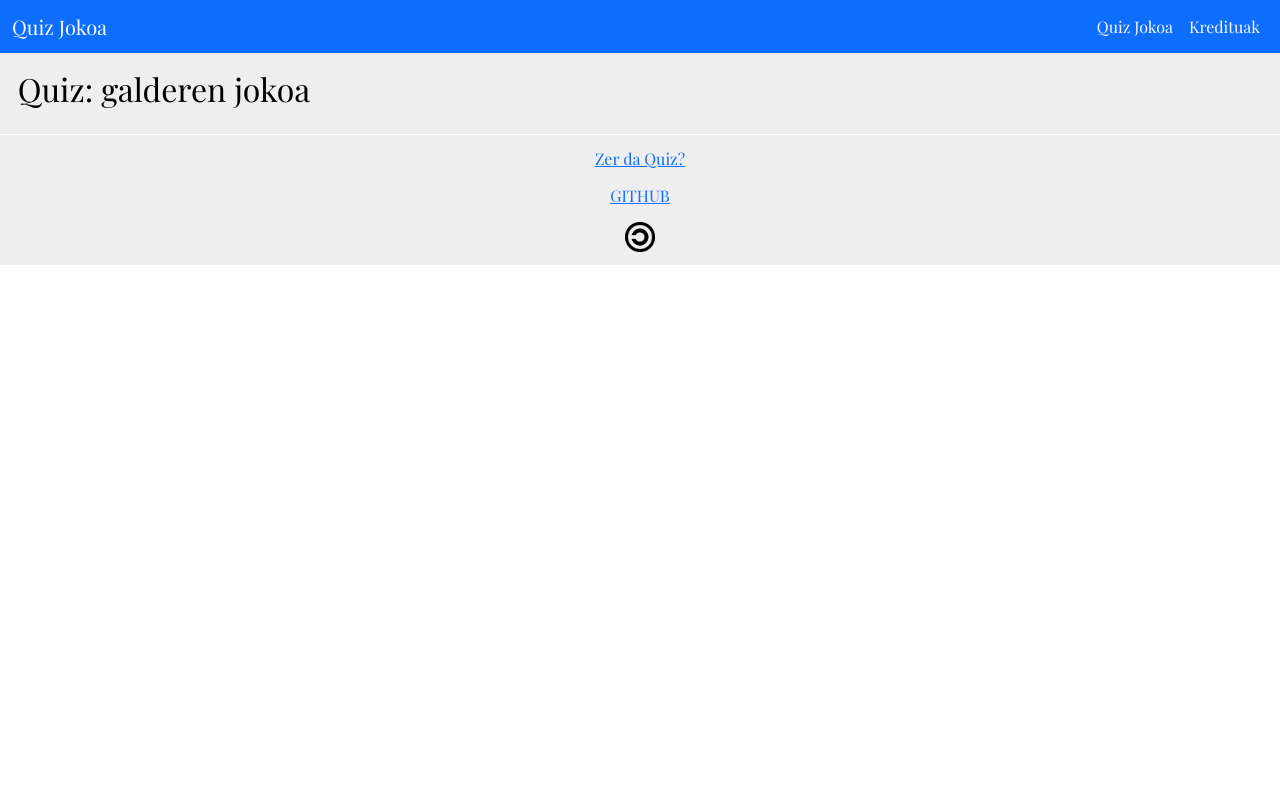
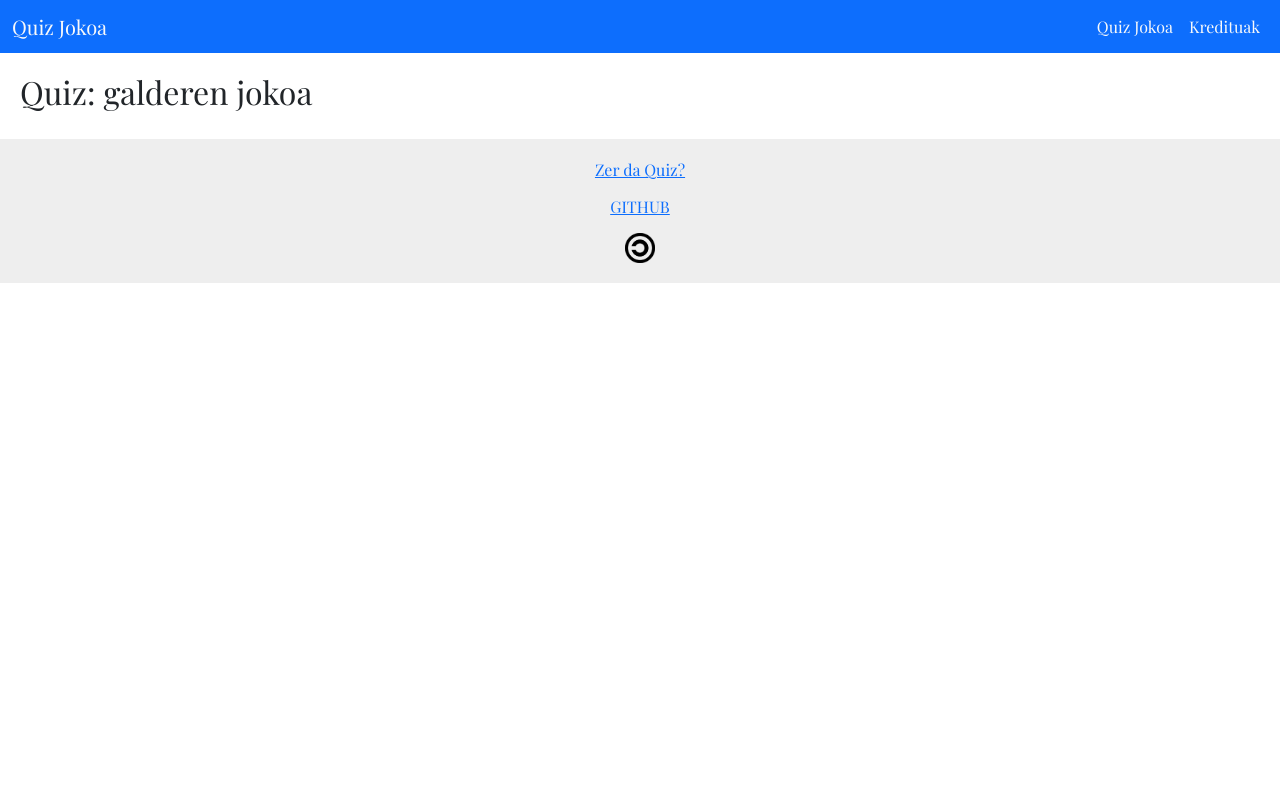
Before and after one commit to Azkunaga/PKE, a PHP site: page /php/Layout.php in a window 1280 px wide. Run offline with PHP 8.4, Linux system fonts and the light colour scheme; some libraries are stand-ins or nearby versions.

Commit message:
aldaketak

```diff
--- a/php/Menus.php
+++ b/php/Menus.php
@@ -1,8 +1,6 @@
 <div id='page-wrap'>
-<header class='main' id='h1'>
 
-</header>
-<nav class="navbar navbar-expand-lg navbar-light bg-primary fixed-top">
+<nav class="navbar navbar-expand-lg navbar-light bg-primary">
   <div class="container-fluid">
     <button class="navbar-toggler" type="button" data-bs-toggle="offcanvas" data-bs-target="#offcanvasNavbar" aria-controls="offcanvasNavbar">
       <span class="navbar-toggler-icon"></span>
@@ -73,3 +71,4 @@
     </ul>-->
   </div>
 </nav>
+</div>
--- a/styles/Style.css
+++ b/styles/Style.css
@@ -4,13 +4,13 @@ body{
 	font: 16px Playfair Display !important;
 }
 
-#page-wrap				{margin: 2% auto; color: white;}
+#page-wrap				{ color: white;}
 #page-wrap >.main 		{padding: 1%;
 						 margin-bottom: 1px; color: black;}
 
-section > div				{padding: 5px;}
-header, nav, section		{background: #eee;}
-footer					{background: #eee; text-align: center;}
+section > div				{padding: 20px;}
+header, nav, section		{background: white;}
+
 nav span             				{ margin: 0px 10px 0px 0px;
 						width: 100%;
 						display: inline-block;}
@@ -110,3 +110,15 @@ i.bi.bi-person-circle{
   .main{
     min-height: 80%;
   }
+
+
+html{
+  position: relative;
+  min-height: 100%;
+}
+
+footer{
+  background: #eee;
+  text-align: center;
+  padding: 20px;
+}
```
